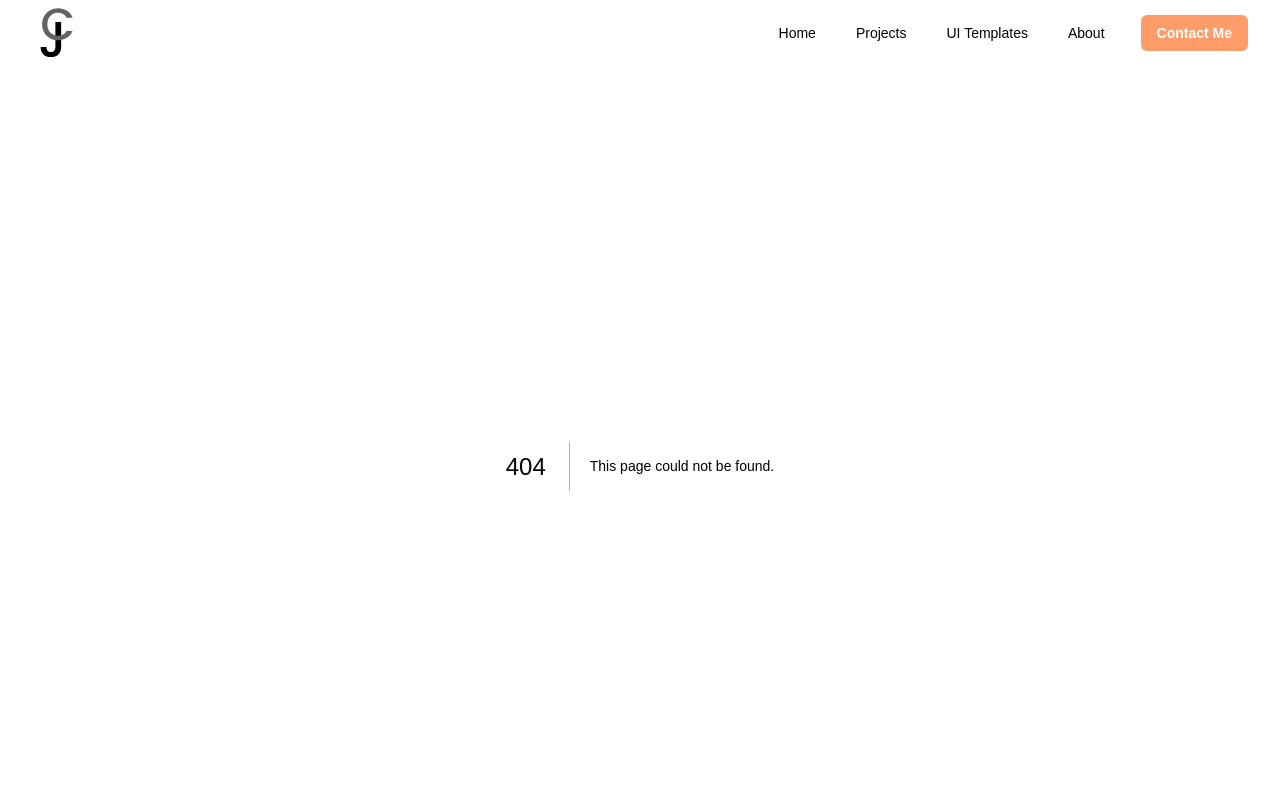
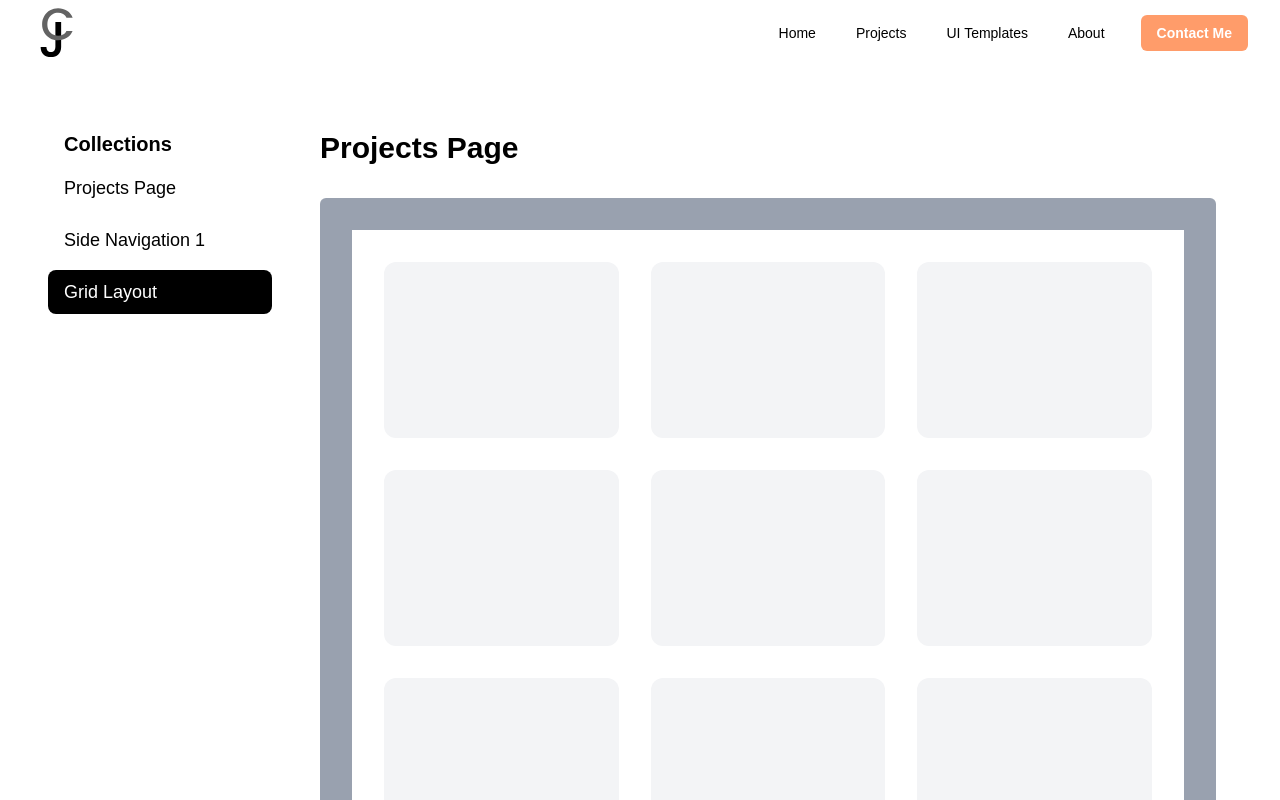
Before and after one commit to to-be-coder/portfolio, a Next.js app: page /ui-templates/grid-layout in a window 1280 px wide. Before the commit this address had no page. Shown: the top 800 px of the page. Built offline with nearby package versions, Linux system fonts and the light colour scheme.

Commit message:
done (#5)

```diff
--- a/src/app/(designs)/layout.tsx
+++ b/src/app/(designs)/layout.tsx
@@ -19,6 +19,11 @@ const navItems = [
     title: 'Side Navigation 1',
     url: '/ui-templates/side-navigation-1',
     id: 'side-navigation-1',
+  },
+  {
+    title: 'Grid Layout',
+    url: '/ui-templates/grid-layout',
+    id: 'grid-layout',
   },
 ]
 export default function DesignsLayout({ children }: { children: React.ReactNode }) {
--- /dev/null
+++ b/src/app/(designs)/ui-templates/(templates)/grid-layout/page.tsx
@@ -0,0 +1,15 @@
+import GridLayoutDemo from '@/components/demo/grid-layout/grid-layout-demo'
+
+export default function GridLayoutDemoPage() {
+  return (
+    <div>
+      <h2 className="text-3xl font-bold">Projects Page</h2>
+      <div className="mt-8 bg-gray-400 p-8 rounded-md">
+        <div className="flex h-[700px]">
+          <GridLayoutDemo />
+          <div className="flex-1 h-full bg-gray-100"></div>
+        </div>
+      </div>
+    </div>
+  )
+}
--- a/src/app/test-demo/page.tsx
+++ b/src/app/test-demo/page.tsx
@@ -1,12 +1,9 @@
-import SideNavigationDemo from '@/components/demo/side-navigation/side-navigation-1'
+import GridLayoutDemo from '@/components/demo/grid-layout/grid-layout-demo'
 
 export default function TestDemoPage() {
   return (
     <div className="h-screen flex border-2 border-red-500">
-      <SideNavigationDemo />
-      <div className="flex-1 h-full bg-blue-100">
-        <h1>Test Demo</h1>
-      </div>
+      <GridLayoutDemo />
     </div>
   )
 }
--- /dev/null
+++ b/src/components/demo/grid-layout/grid-layout-demo.tsx
@@ -0,0 +1,24 @@
+import Link from 'next/link'
+import React from 'react'
+
+const GridLayoutDemo: React.FC = () => {
+  return (
+    <div className="w-full h-full bg-white p-8">
+      <div className="grid grid-cols-1 md:grid-cols-2 lg:grid-cols-3 gap-8">
+        {[...Array(9)].map((_, i) => (
+          <Link key={i} href="#" className="group block">
+            <div className="aspect-4/3 rounded-xl bg-gray-100 overflow-hidden relative transition-all duration-300 hover:shadow-lg">
+              <div className="absolute inset-0 bg-gray-900/80 opacity-0 group-hover:opacity-100 transition-all duration-300">
+                <div className="flex h-full items-center justify-center">
+                  <span className="text-white font-medium text-lg">View Project</span>
+                </div>
+              </div>
+            </div>
+          </Link>
+        ))}
+      </div>
+    </div>
+  )
+}
+
+export default GridLayoutDemo
```
Also changed, not shown: src/app/(designs)/ui-templates/page.tsx (+0 -15 lines).
